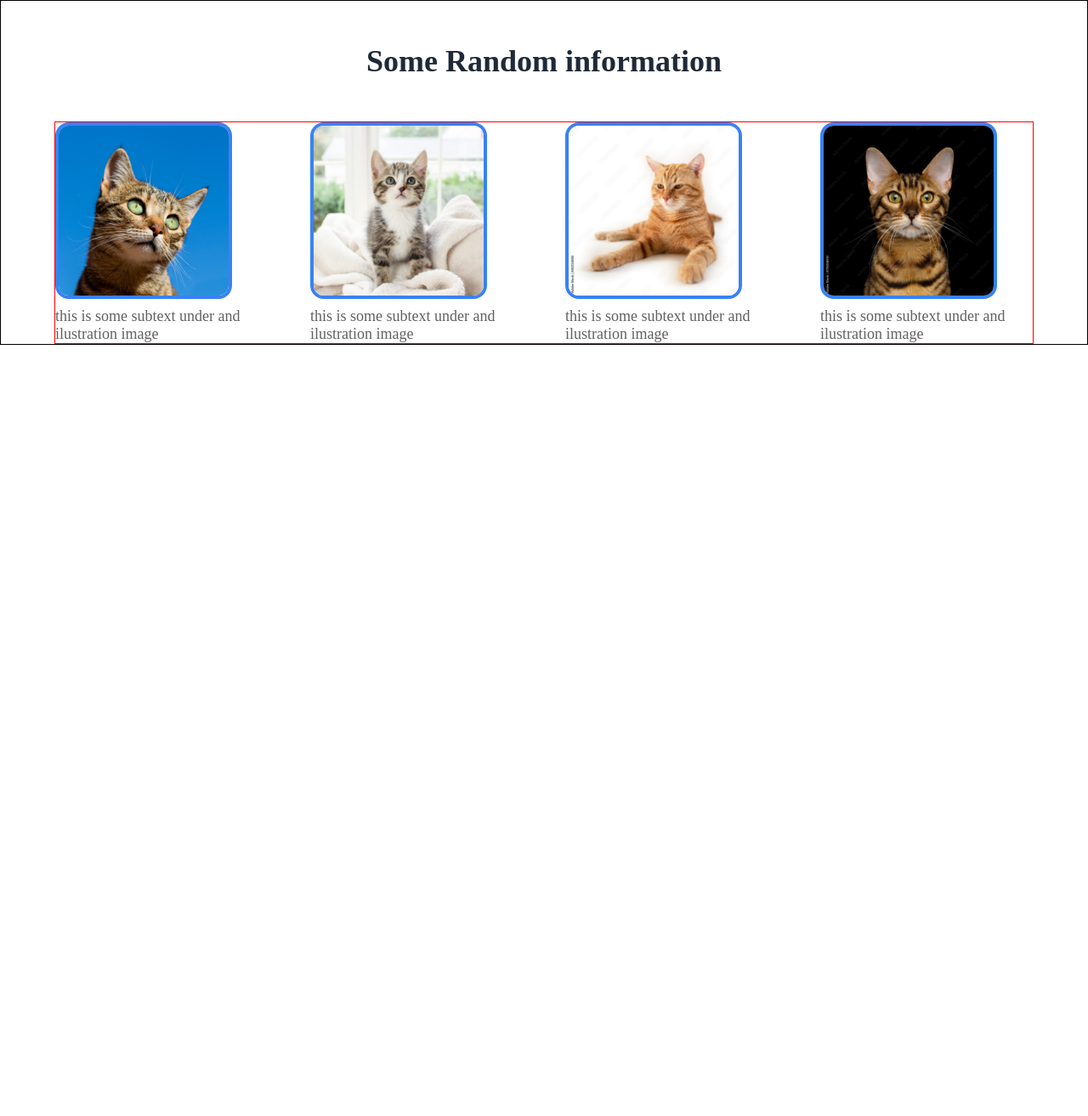
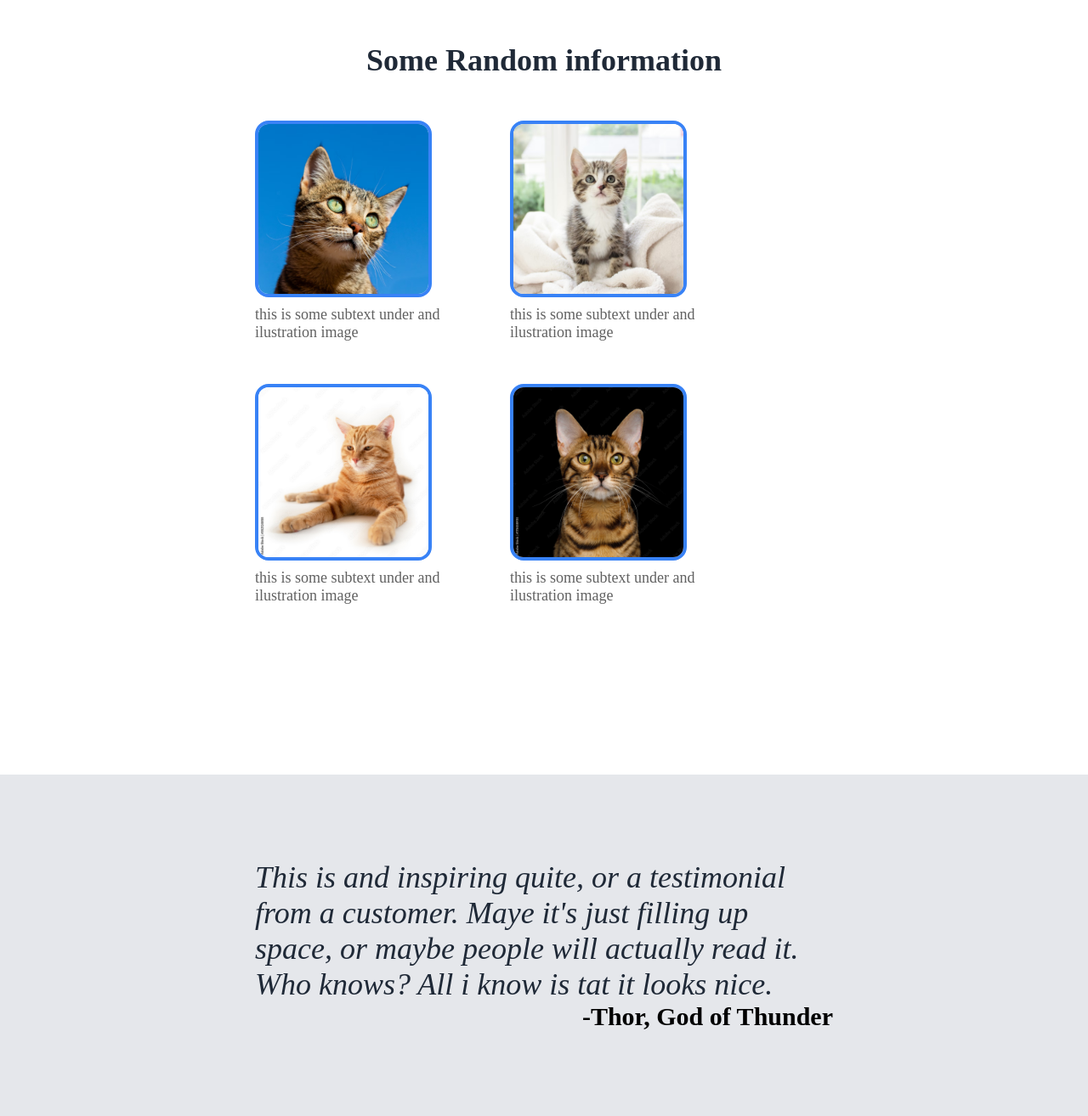
Before and after one commit to MrVaasu/first-site-project, a plain HTML site: page index.html in a window 1280 px wide. Shown: the part 574-1888 px from the top of the page at 85% size. Before the commit the page ends 980 px from the top, so only its background shows below. Drawn offline with Linux system fonts and the light colour scheme.

Commit message:
finished quote section

```diff
--- a/index.html
+++ b/index.html
@@ -39,6 +39,11 @@
         </div>
     </div>
 
+    <div class="quote-container">
+        <div class="quote-text"> This is and inspiring quite, or a testimonial from a customer. Maye it's just filling up space, or maybe people will actually read it. Who knows? All i know is tat it looks nice.</div>
+        <div class="quote-sign">-Thor, God of Thunder</div>
+    </div>
+
     <div class="footer-container">
 
     </div>
--- a/style.css
+++ b/style.css
@@ -71,12 +71,11 @@ a{
 }
 
 .content-container{
-    border: 1px solid black;
     display: flex;
     flex-direction: column;
     align-items: center;
     gap: 50px;
-    padding-top: 50px;
+    padding:50px 300px 200px 300px;
 }
 
 .content-title{
@@ -86,7 +85,6 @@ a{
 }
 
 .content-images{
-    border: 1px solid red;
     display: flex;
     flex-wrap: wrap;
     gap: 50px;
@@ -106,3 +104,23 @@ a{
     border: 4px solid #3882f6;
     border-radius: 16px;
 }
+
+.quote-container{
+    background-color: #e5e7eb;
+    display: flex;
+    flex-direction: column;
+    padding: 100px 300px;
+}
+
+.quote-text{
+    font-style: italic;
+    font-size: 36px;
+    color: #1F2937;
+}
+
+.quote-sign{
+    font-weight: bolder;
+    font-size: 30px;
+    display: flex;
+    justify-content: end;
+}
```
